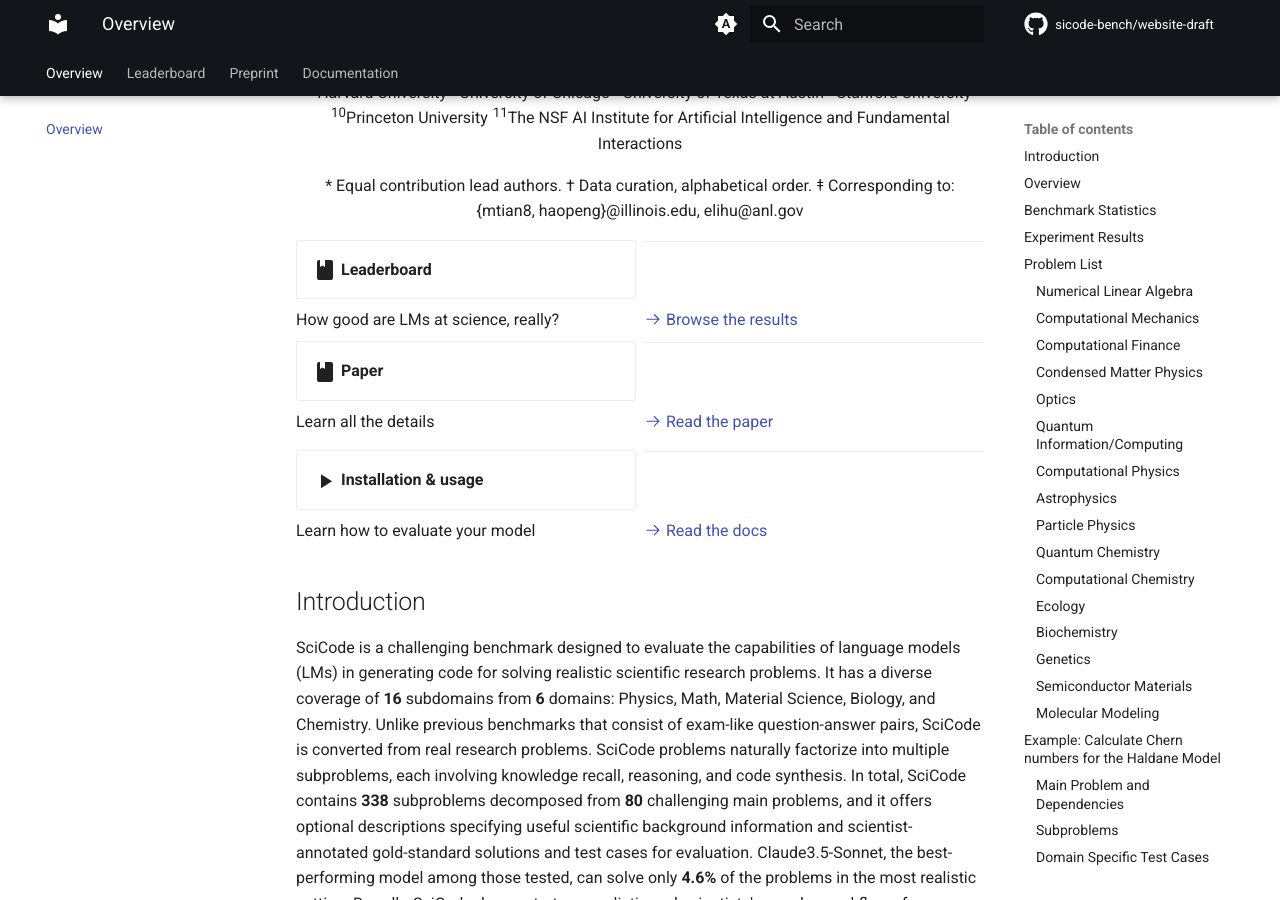
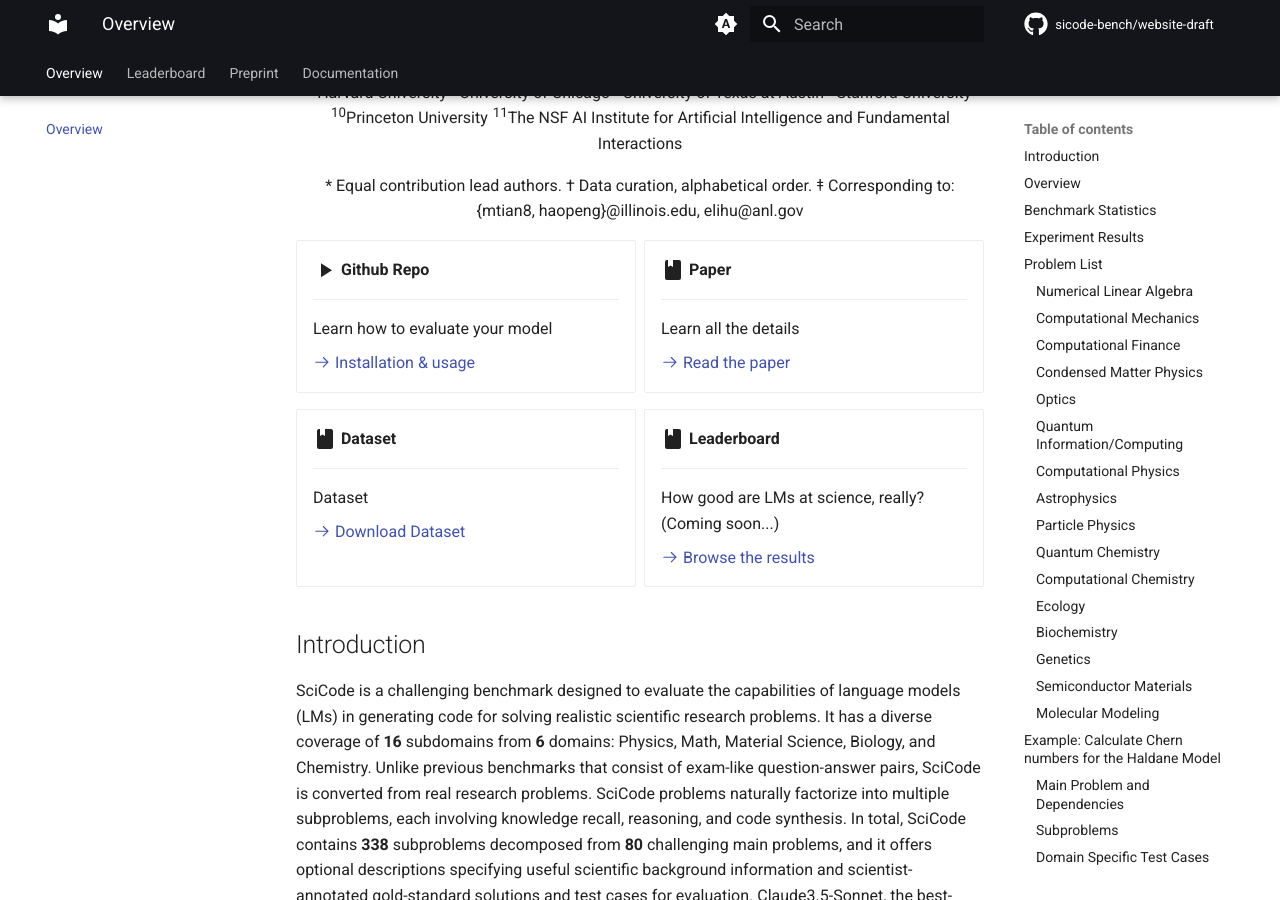
Before and after one commit to scicode-bench/scicode-bench.github.io, an MkDocs documentation site: the page built from docs/index.md, in a window 1280 px wide and 900 px high, scrolled down 431 px. Built offline with MkDocs 1.6.1 and Material for MkDocs 9.7.7, drawn with Linux system fonts in a browser that asks for light colours; comment, search, counter and statistics services are not loaded.

Commit message:
Update index.md

```diff
--- a/docs/index.md
+++ b/docs/index.md
@@ -27,22 +27,23 @@
 <div class="grid cards" markdown>
 
 
-- :material-book:{ .lg .middle } __Leaderboard__
+-   :material-play:{ .lg .middle } __Github Repo__
 
-  ---
+    ---
 
-  How good are LMs at science, really?
+    Learn how to evaluate your model
 
-  [:octicons-arrow-right-24: Browse the results](leaderboard.md)
+    [:octicons-arrow-right-24: Installation & usage](https://github.com/scicode-bench/SciCode)
 
-- :material-book:{ .lg .middle } __Paper__
 
-  ---
+-   :material-book:{ .lg .middle } __Paper__
 
-  Learn all the details
+    ---
 
-  [:octicons-arrow-right-24: Read the paper](https://arxiv.com)
-  </div>
+    Learn all the details
+
+    [:octicons-arrow-right-24: Read the paper](https://arxiv.com)
+    </div>
 
 
 
@@ -50,15 +51,25 @@
 
 
 
-- :material-play:{ .lg .middle } __Installation & usage__
+-   :material-book:{ .lg .middle } __Dataset__
 
-  ---
+    ---
 
-  Learn how to evaluate your model
+    Dataset
 
-  [:octicons-arrow-right-24: Read the docs](docs/index.md)
+    [:octicons-arrow-right-24: Download Dataset](leaderboard.md)
 
-</div>
+
+-   :material-book:{ .lg .middle } __Leaderboard__
+
+    ---
+
+    How good are LMs at science, really?
+    (Coming soon...)
+
+    [:octicons-arrow-right-24: Browse the results](leaderboard.md)
+    </div>
+
 
 
 ## Introduction
```
